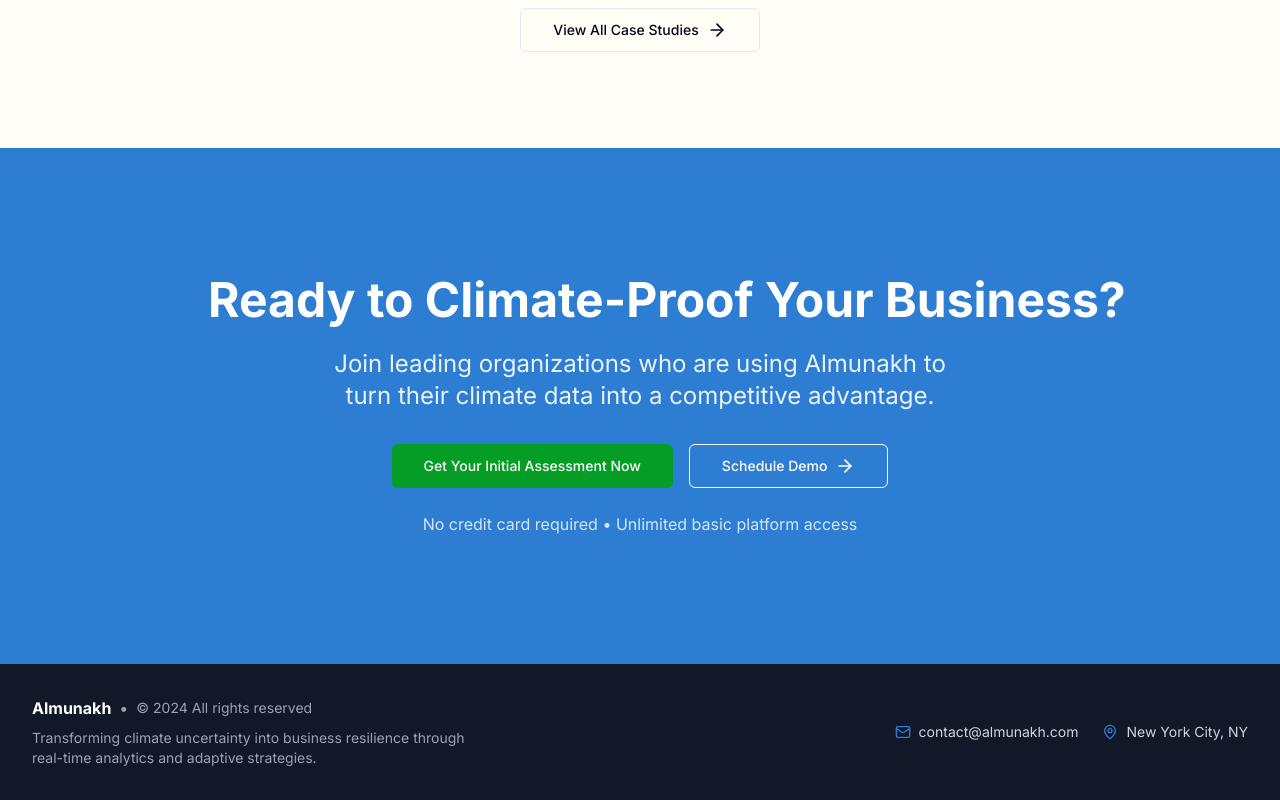
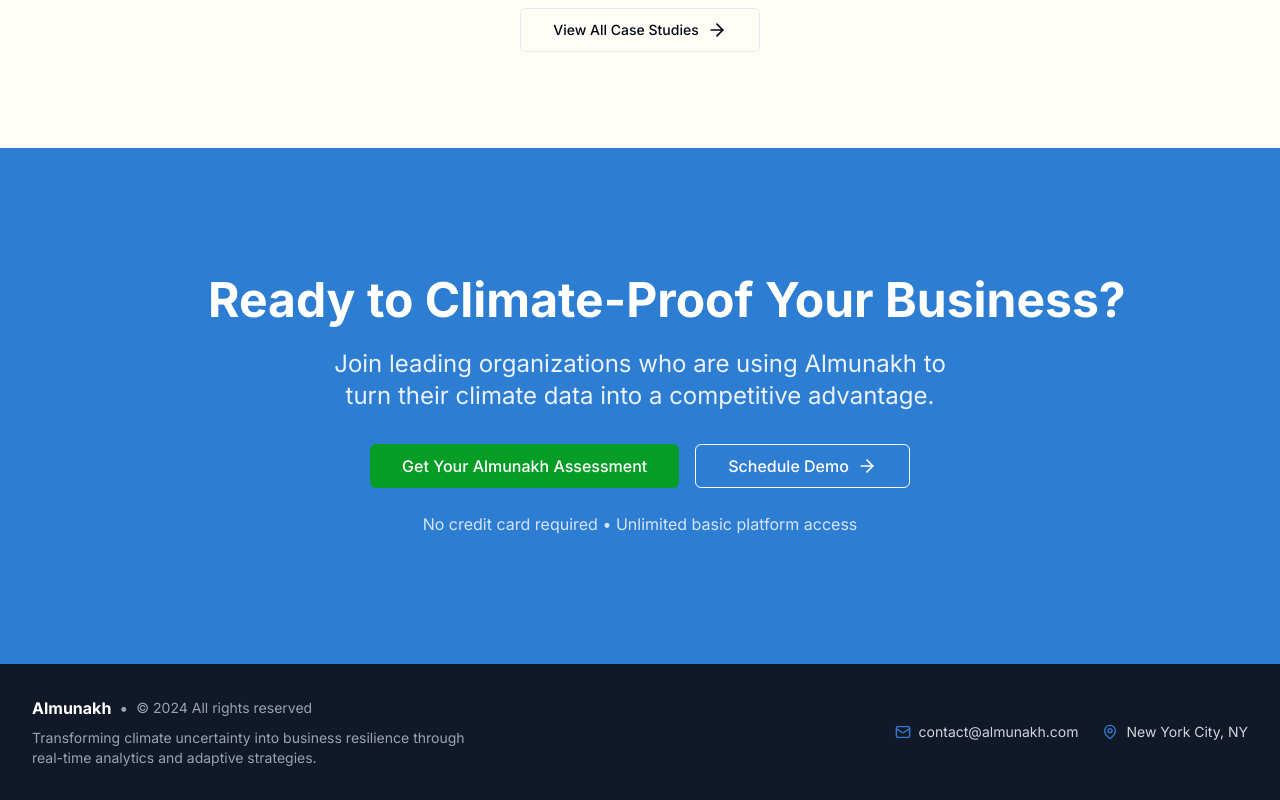
Before and after one commit to ahui21/almunakh-landing-page, a Next.js app: page / in a window 1280 px wide. Shown: the part 3572-4372 px from the top of the page. Built offline with nearby package versions, Linux system fonts and the light colour scheme.

Commit message:
minor style changes to CTA buttons

```diff
--- a/src/components/sections/CTA.tsx
+++ b/src/components/sections/CTA.tsx
@@ -28,17 +28,17 @@
           <div className="flex flex-col sm:flex-row gap-4 justify-center">
             <Button
               size="lg"
-              className="bg-secondary-green text-white hover:bg-secondary-green/90"
+              className="bg-secondary-green hover:bg-secondary-green/90 text-white w-full sm:w-auto text-base py-4 transition-all duration-300 hover:-translate-y-1 hover:shadow-lg"
               asChild
             >
               <Link href="https://app.almunakh.com">
-                Get Your Initial Assessment Now
+                Get Your Almunakh Assessment
               </Link>
             </Button>
             <Button
               size="lg"
               variant="outline"
-              className="border-white text-white hover:bg-white/10"
+              className="border-white text-white hover:text-white hover:bg-white/10 w-full sm:w-auto text-base py-4 transition-all duration-300 hover:-translate-y-1 hover:shadow-lg"
               asChild
             >
               <Link href="https://demo.almunakh.com">
--- a/src/components/sections/Hero.tsx
+++ b/src/components/sections/Hero.tsx
@@ -58,7 +58,7 @@
                   <div className="flex-1 sm:flex-initial">
                     <Button
                       size="lg"
-                      className="bg-secondary-green hover:bg-secondary-green/90 text-white w-full text-base py-4"
+                      className="bg-secondary-green hover:bg-secondary-green/90 text-white w-full text-base py-4 transition-all duration-300 hover:-translate-y-1 hover:shadow-lg"
                       asChild
                     >
                       <Link href="https://app.almunakh.com">
@@ -70,7 +70,7 @@
                   <Button
                     variant="outline"
                     size="lg"
-                    className="border-primary text-primary hover:bg-primary/10 w-full sm:w-auto text-base py-4"
+                    className="border-primary text-primary hover:text-primary hover:bg-primary/10 w-full sm:w-auto text-base py-4 transition-all duration-300 hover:-translate-y-1 hover:shadow-lg"
                     asChild
                   >
                     <Link href="https://demo.almunakh.com">
```
